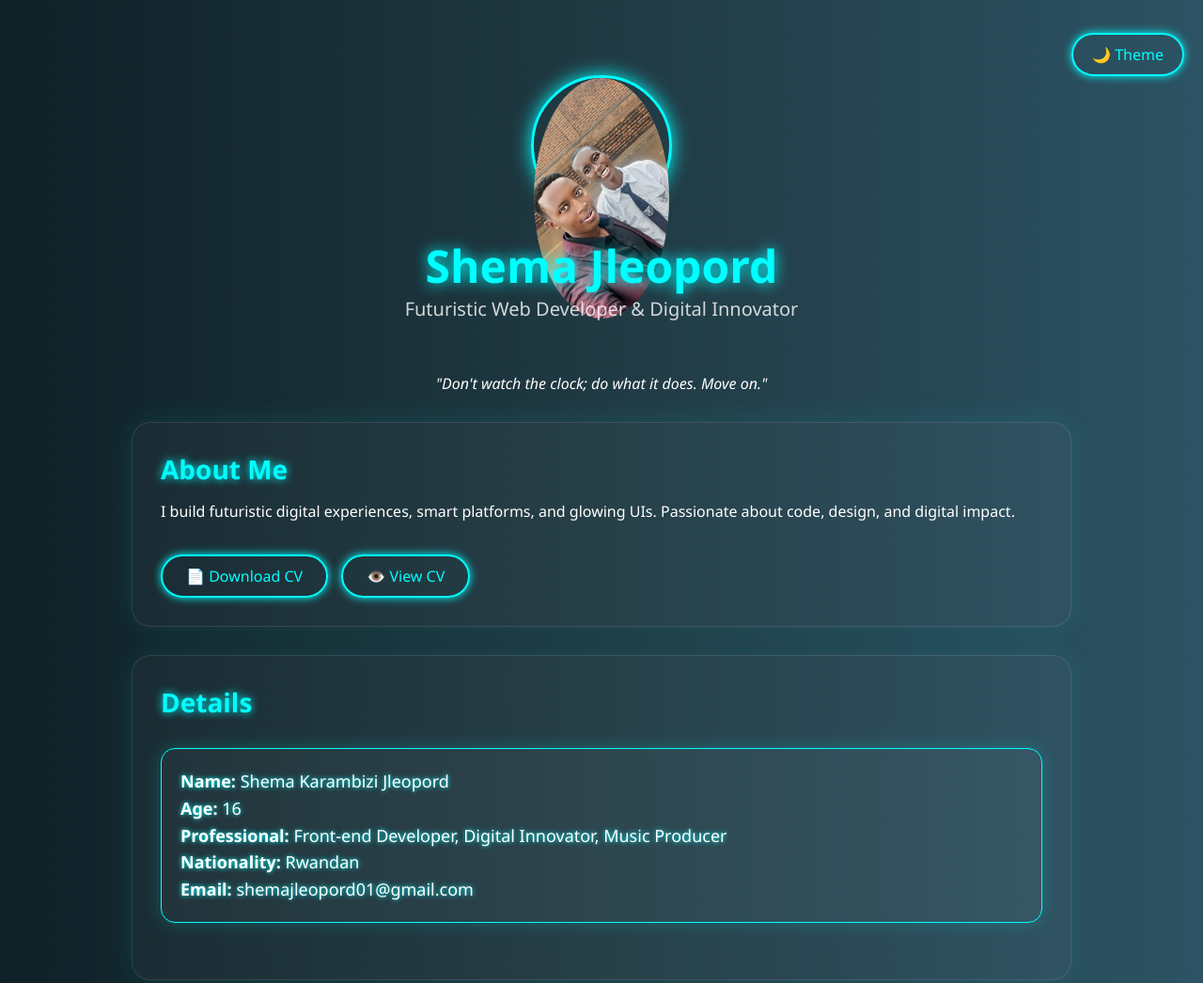
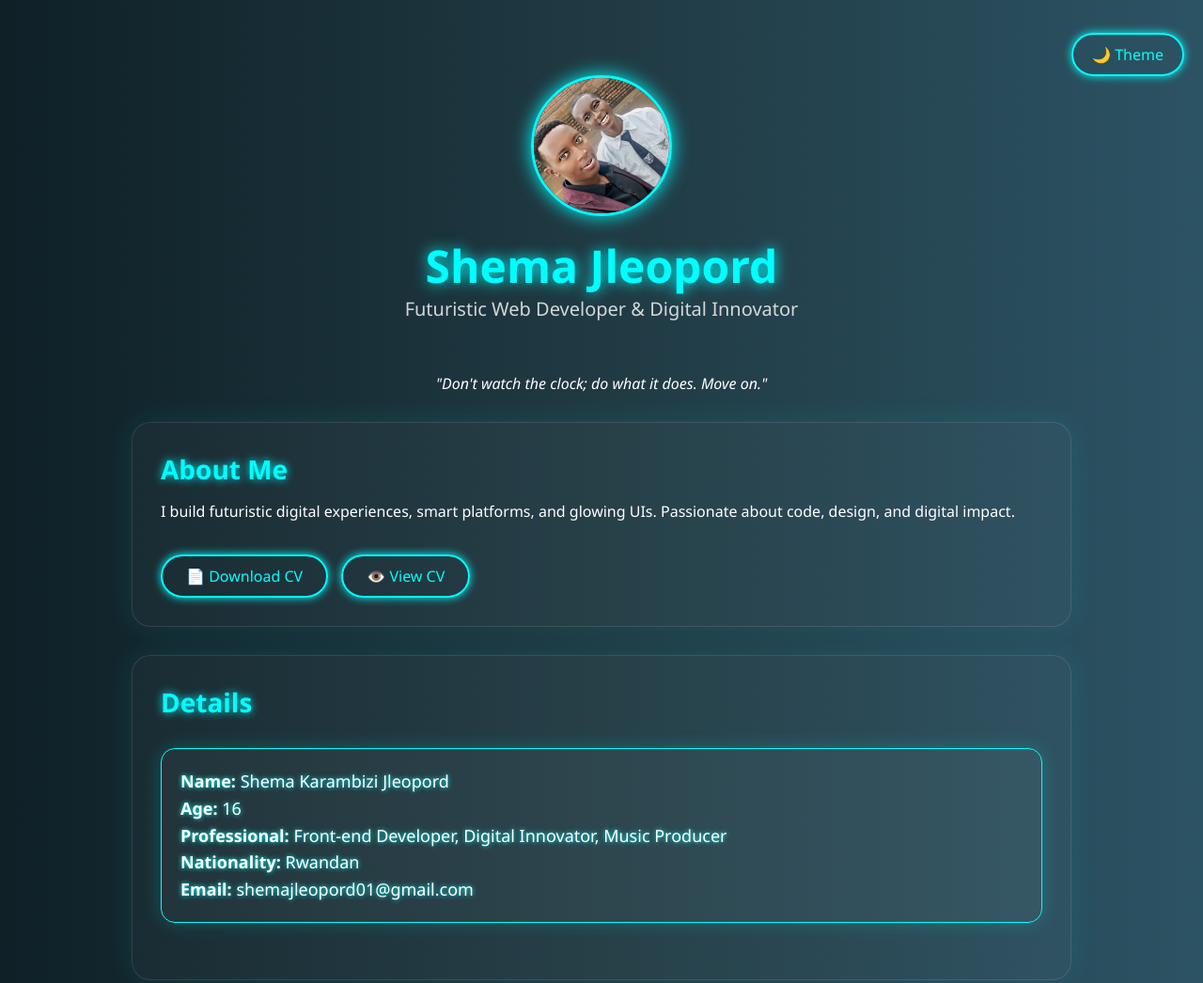
Before and after one commit to shem-a250/shemaportfolio, a plain HTML site: page index.html in a window 1280 px wide. Shown: the top 1046 px of the page at 94% size. Drawn offline with nearby package versions, Linux system fonts and the light colour scheme.

Commit message:
Update index.html

```diff
--- a/index.html
+++ b/index.html
@@ -226,7 +226,7 @@
   <header>
     <div class="avatar">
   <a href="Picsart_25-07-03_20-12-19-934.png" target="_blank">
-    <img src="Picsart_25-07-03_20-12-19-934.png" alt="Profile Avatar" style="max-width: 100%; height: auto;" />
+    <img src="Picsart_25-07-03_20-12-19-934.png" alt="Profile Avatar" />
   </a>
 </div>
     <h1>Shema Jleopord</h1>
```
